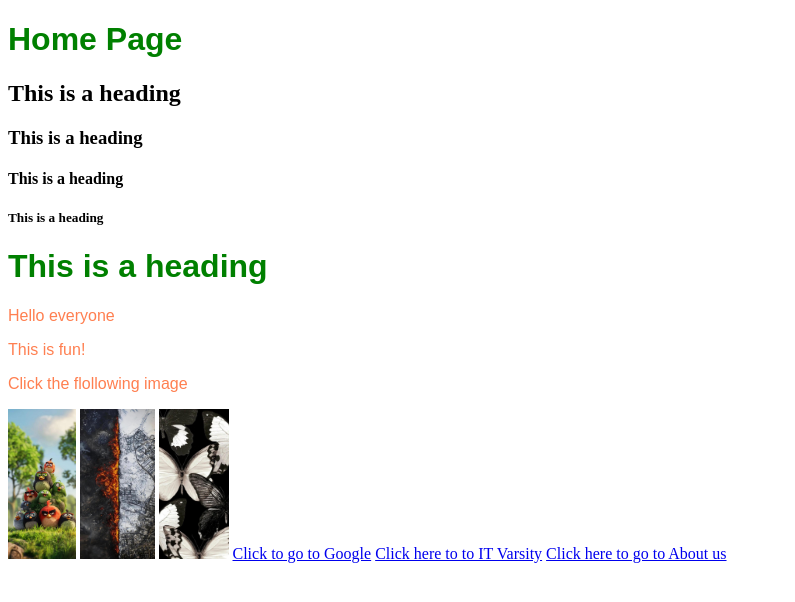
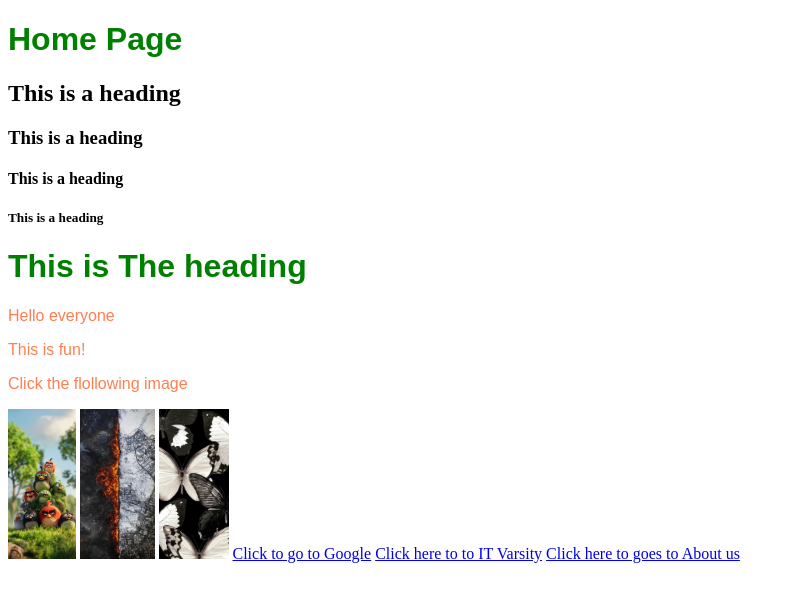
Before and after one commit to Butanacodes/My-e-commerce-store, a plain HTML site: page index.html in a window 1280 px wide. Shown: the whole page, without its empty margins (0-795 px from the left). Drawn offline with Linux system fonts and the light colour scheme.

Commit message:
Update index.html

```diff
--- a/index.html
+++ b/index.html
@@ -9,7 +9,7 @@
         <h3>This is a heading</h3>
         <h4>This is a heading</h4>
         <h5>This is a heading</h5>
-        <h1>This is a heading</h1>
+        <h1>This is The heading</h1>
         <p>Hello everyone</p>
         <p>This is fun!</p>
         <p>Click the flollowing image </p>
@@ -19,6 +19,6 @@
 
         <a href="http://www.google.com">Click to go to Google</a>
         <a href="http://www.itvarsity.org">Click here to to IT Varsity</a>
-        <a href="about.html">Click here to go to About us</a>
+        <a href="about.html">Click here to goes to About us</a>
     </body>
 </html>
```
